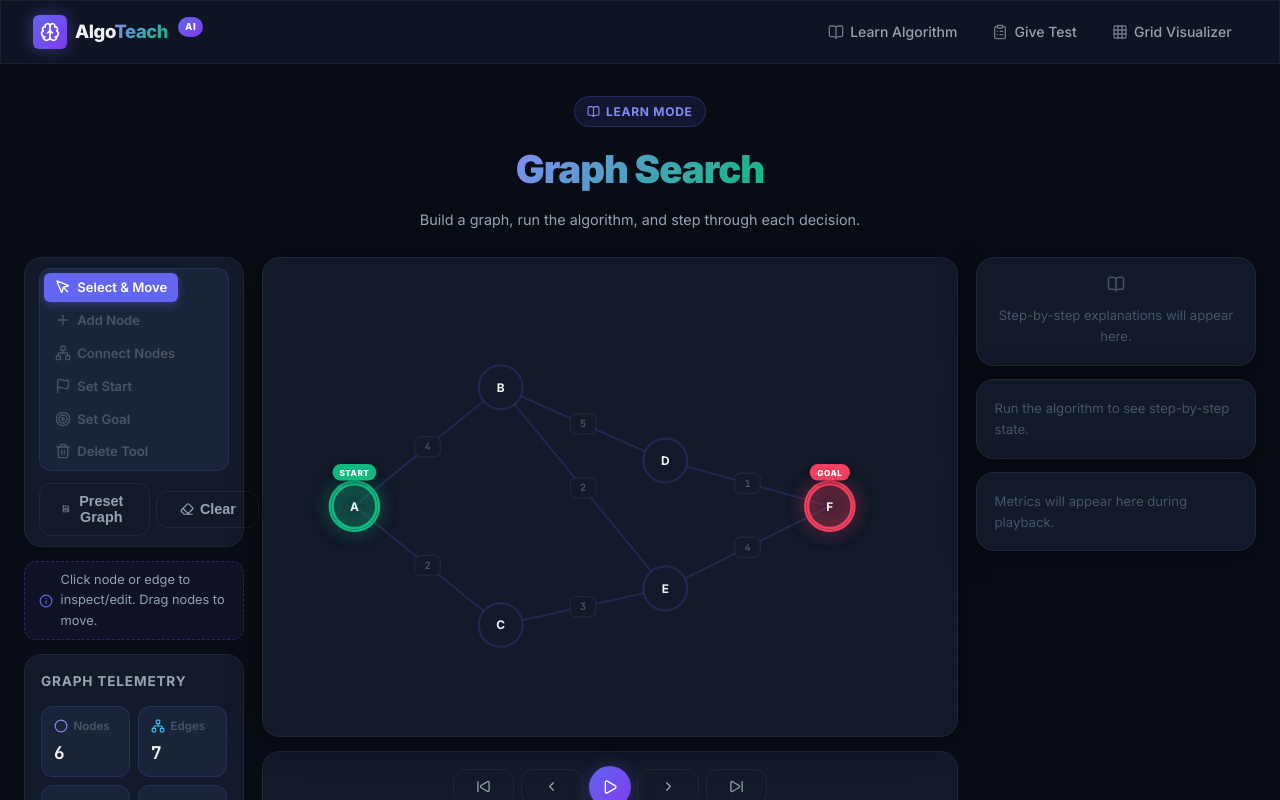
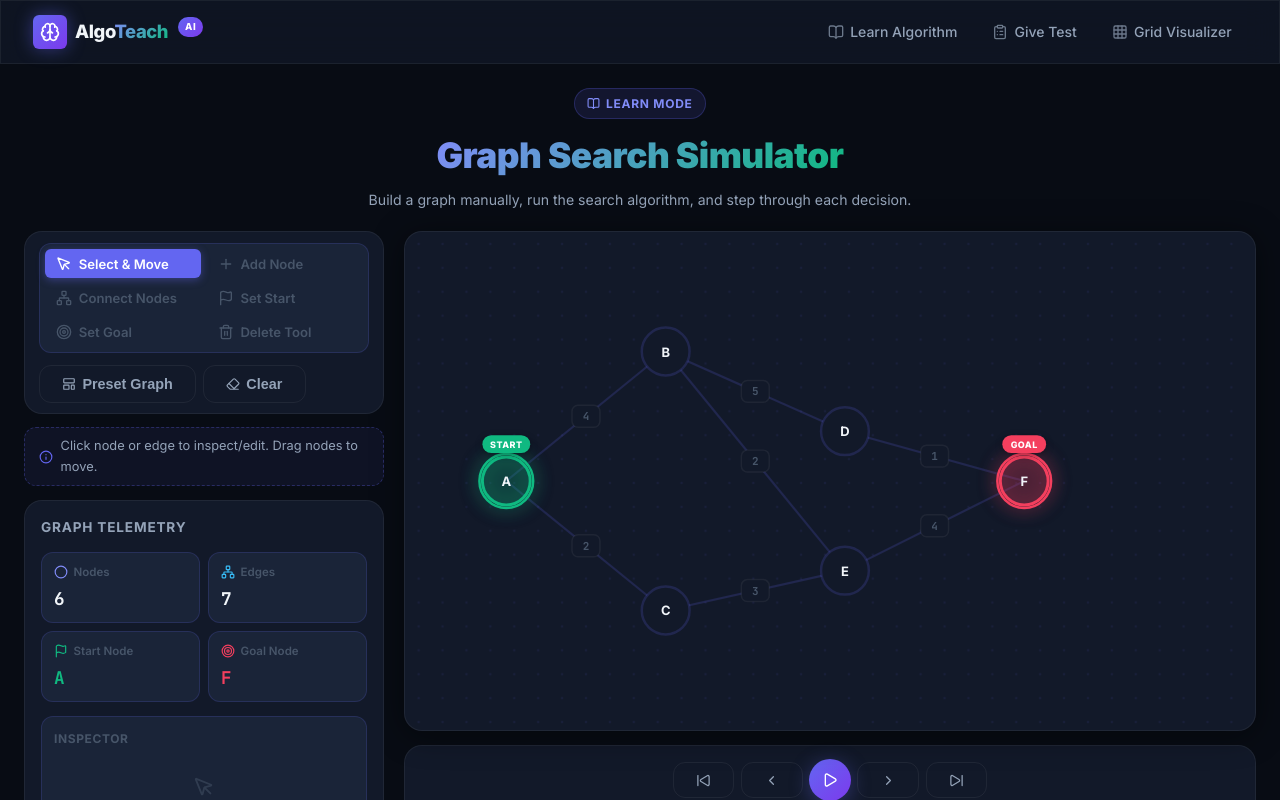
Before and after one commit to Md-Shahed-Chowdhury/AlgoTech-AI, a React (Vite) app: page /graph/learn in a window 1280 px wide. Shown: the top 800 px of the page. Built offline with nearby package versions, Linux system fonts and the light colour scheme.

Commit message:
z index problem fixed

```diff
--- a/src/features/graph/components/GraphBuilder/GraphBuilder.module.css
+++ b/src/features/graph/components/GraphBuilder/GraphBuilder.module.css
@@ -19,14 +19,15 @@
 }
 
 .toolsGroup {
-  display: flex;
-  flex-wrap: wrap;
-  align-items: center;
-  gap: 0.25rem;
+  display: grid;
+  grid-template-columns: repeat(2, 1fr);
+  gap: 0.35rem;
   background: var(--bg-elevated);
-  padding: 0.25rem;
+  padding: 0.35rem;
   border-radius: var(--r-md);
   border: 1px solid var(--border);
+  width: 100%;
+  box-sizing: border-box;
 }
 
 .toolButton {
--- a/src/features/graph/components/LearnModePage/LearnModePage.jsx
+++ b/src/features/graph/components/LearnModePage/LearnModePage.jsx
@@ -1,33 +1,30 @@
 /**
  * LearnModePage.jsx
  * ─────────────────────────────────────────────────────────────────────────────
- * The Graph Search Learn Mode page.
- * Composes: GraphBuilder + GraphCanvas + PlaybackControls +
- *           AlgorithmStatePanel + MetricsPanel + ExplanationPanel
- *
- * Route: /graph/learn/:algorithmId  (registered in App.jsx in next phase)
- *
- * STUB — layout shell only, no full UI yet.
+ * Graph Search Learn Mode Page.
+ * Master 2-column layout:
+ *   - Left: GraphBuilder (toolbar, hints, telemetry, node/edge inspector)
+ *   - Right: GraphCanvas + PlaybackControls + Info Panels Grid
  */
 
 import { BookOpen } from 'lucide-react'
 import { useParams } from 'react-router-dom'
-import { useGraphStore }     from '../../store/useGraphStore.js'
+import { useGraphStore } from '../../store/useGraphStore.js'
 import { useAlgorithmStore } from '../../store/useAlgorithmStore.js'
-import { ALGORITHM_META }    from '../../types/graphTypes.js'
+import { ALGORITHM_META } from '../../types/graphTypes.js'
 
-import GraphCanvas        from '../GraphCanvas/GraphCanvas.jsx'
-import GraphBuilder       from '../GraphBuilder/GraphBuilder.jsx'
-import PlaybackControls   from '../PlaybackControls/PlaybackControls.jsx'
+import GraphCanvas from '../GraphCanvas/GraphCanvas.jsx'
+import GraphBuilder from '../GraphBuilder/GraphBuilder.jsx'
+import PlaybackControls from '../PlaybackControls/PlaybackControls.jsx'
 import AlgorithmStatePanel from '../AlgorithmStatePanel/AlgorithmStatePanel.jsx'
-import MetricsPanel       from '../MetricsPanel/MetricsPanel.jsx'
-import ExplanationPanel   from '../ExplanationPanel/ExplanationPanel.jsx'
+import MetricsPanel from '../MetricsPanel/MetricsPanel.jsx'
+import ExplanationPanel from '../ExplanationPanel/ExplanationPanel.jsx'
 
 import styles from './LearnModePage.module.css'
 
 export default function LearnModePage() {
   const { algorithmId } = useParams()
-  const graph   = useGraphStore(s => s.graph)
+  const graph = useGraphStore(s => s.graph)
   const prepare = useAlgorithmStore(s => s.prepare)
   const setAlgorithm = useAlgorithmStore(s => s.setAlgorithm)
 
@@ -47,32 +44,33 @@ export default function LearnModePage() {
           <BookOpen size={13} /> Learn Mode
         </div>
         <h1 className={styles.title}>
-          <span className="gradient-text">{meta?.name ?? 'Graph Search'}</span>
+          <span className="gradient-text">{meta?.name ?? 'Graph Search Simulator'}</span>
         </h1>
         <p className={styles.sub}>
-          {meta?.description ?? 'Build a graph, run the algorithm, and step through each decision.'}
+          {meta?.description ?? 'Build a graph manually, run the search algorithm, and step through each decision.'}
         </p>
       </div>
 
       {/* ── Main layout ─────────────────────────────────────────────────── */}
       <div className={styles.layout}>
-        {/* Left sidebar: builder tools */}
+        {/* Left column: builder toolbar, tools, hints & inspector */}
         <aside className={styles.sidebar}>
           <GraphBuilder onRun={handleRun} />
         </aside>
 
-        {/* Centre: canvas + playback */}
-        <main className={styles.canvasArea}>
-          <GraphCanvas width={760} height={480} />
-          <PlaybackControls />
+        {/* Right column: canvas area + playback + info panels */}
+        <main className={styles.mainContent}>
+          <div className={styles.canvasArea}>
+            <GraphCanvas width={850} height={500} />
+            <PlaybackControls />
+          </div>
+
+          <div className={styles.panelsGrid}>
+            <ExplanationPanel />
+            <AlgorithmStatePanel />
+            <MetricsPanel />
+          </div>
         </main>
-
-        {/* Right sidebar: panels */}
-        <aside className={styles.panels}>
-          <ExplanationPanel />
-          <AlgorithmStatePanel />
-          <MetricsPanel />
-        </aside>
       </div>
     </div>
   )
--- a/src/features/graph/components/LearnModePage/LearnModePage.module.css
+++ b/src/features/graph/components/LearnModePage/LearnModePage.module.css
@@ -1,15 +1,19 @@
 /* LearnModePage.module.css */
 
 .page {
-  max-width: 1400px;
+  max-width: 1550px;
   margin: 0 auto;
-  padding: 2rem 1.5rem;
+  padding: 1.5rem;
   display: flex;
   flex-direction: column;
-  gap: 1.5rem;
+  gap: 1.25rem;
+  width: 100%;
+  box-sizing: border-box;
 }
 
-.header { text-align: center; }
+.header {
+  text-align: center;
+}
 
 .pill {
   display: inline-flex;
@@ -20,61 +24,72 @@
   letter-spacing: 0.06em;
   text-transform: uppercase;
   color: var(--accent-light);
-  background: rgba(99,102,241,0.12);
-  border: 1px solid rgba(99,102,241,0.25);
+  background: rgba(99, 102, 241, 0.12);
+  border: 1px solid rgba(99, 102, 241, 0.25);
   padding: 0.3rem 0.75rem;
   border-radius: 999px;
-  margin-bottom: 0.75rem;
+  margin-bottom: 0.5rem;
 }
 
 .title {
-  font-size: clamp(1.6rem, 3.5vw, 2.4rem);
+  font-size: clamp(1.6rem, 3.5vw, 2.2rem);
   font-weight: 900;
-  letter-spacing: -1px;
-  margin-bottom: 0.5rem;
+  letter-spacing: -0.5px;
+  margin-bottom: 0.35rem;
 }
 
 .sub {
   color: var(--text-2);
-  font-size: 0.9rem;
-  max-width: 560px;
+  font-size: 0.88rem;
+  max-width: 600px;
   margin: 0 auto;
-  line-height: 1.7;
+  line-height: 1.6;
 }
 
-/* 3-column layout */
+/* Master 2-column layout with minmax(0, 1fr) to strictly contain children */
 .layout {
   display: grid;
-  grid-template-columns: 220px 1fr 280px;
-  gap: 1.1rem;
+  grid-template-columns: 360px minmax(0, 1fr);
+  gap: 1.25rem;
   align-items: start;
+  width: 100%;
 }
 
 .sidebar {
   position: sticky;
   top: 80px;
+  z-index: 10;
+}
+
+.mainContent {
+  display: flex;
+  flex-direction: column;
+  gap: 1.25rem;
+  min-width: 0; /* Prevents flex children from pushing grid width */
 }
 
 .canvasArea {
   display: flex;
   flex-direction: column;
-  gap: 0.9rem;
+  gap: 0.85rem;
+  position: relative;
+  z-index: 5;
+  min-width: 0;
 }
 
-.panels {
-  display: flex;
-  flex-direction: column;
-  gap: 0.85rem;
-  position: sticky;
-  top: 80px;
+.panelsGrid {
+  display: grid;
+  grid-template-columns: repeat(auto-fit, minmax(300px, 1fr));
+  gap: 1.1rem;
+  width: 100%;
 }
 
-/* Responsive: collapse to single column on small screens */
-@media (max-width: 1024px) {
+/* Responsive: collapse to single column on smaller screens */
+@media (max-width: 1100px) {
   .layout {
     grid-template-columns: 1fr;
   }
-  .sidebar, .panels {
+  .sidebar {
     position: static;
   }
 }
--- a/src/pages/LearnPage.jsx
+++ b/src/pages/LearnPage.jsx
@@ -1,13 +1,13 @@
 import { useNavigate } from 'react-router-dom'
-import { BookOpen, Play, Layers, ChevronRight } from 'lucide-react'
+import { BookOpen, ClipboardList } from 'lucide-react'
 import styles from './LearnPage.module.css'
 
 const TOPICS = [
-  { id: 'bfs',    name: 'Breadth-First Search (BFS)', tag: 'Graph Search', complexity: 'O(V+E)',     color: '#6366f1', route: '/graph/learn/bfs' },
-  { id: 'dfs',    name: 'Depth-First Search (DFS)',   tag: 'Graph Search', complexity: 'O(V+E)',     color: '#8b5cf6', route: '/graph/learn/dfs' },
-  { id: 'ucs',    name: 'Uniform Cost Search (UCS)',  tag: 'Graph Search', complexity: 'O(V log V)', color: '#10b981', route: '/graph/learn/ucs' },
-  { id: 'greedy', name: 'Greedy Best-First Search',   tag: 'Graph Search', complexity: 'O(V log V)', color: '#f59e0b', route: '/graph/learn/greedy' },
-  { id: 'astar',  name: 'A* Search Algorithm',        tag: 'Graph Search', complexity: 'O(V log V)', color: '#f43f5e', route: '/graph/learn/astar' },
+  { id: 'bfs',    name: 'Breadth-First Search (BFS)', tag: 'Graph Search', complexity: 'O(V+E)',     color: '#6366f1' },
+  { id: 'dfs',    name: 'Depth-First Search (DFS)',   tag: 'Graph Search', complexity: 'O(V+E)',     color: '#8b5cf6' },
+  { id: 'ucs',    name: 'Uniform Cost Search (UCS)',  tag: 'Graph Search', complexity: 'O(V log V)', color: '#10b981' },
+  { id: 'greedy', name: 'Greedy Best-First Search',   tag: 'Graph Search', complexity: 'O(V log V)', color: '#f59e0b' },
+  { id: 'astar',  name: 'A* Search Algorithm',        tag: 'Graph Search', complexity: 'O(V log V)', color: '#f43f5e' },
 ]
 
 export default function LearnPage() {
@@ -24,13 +24,13 @@ export default function LearnPage() {
           Master <span className="gradient-text">Algorithms</span>
         </h1>
         <p className={styles.sub}>
-          Pick any algorithm below to study it with interactive animations and step-by-step explanations.
+          Pick any algorithm below to study it with interactive animations, step-by-step explanations, or test your knowledge in Exam mode.
         </p>
       </div>
 
       {/* Grid */}
       <div className={styles.grid}>
-        {TOPICS.map(({ id, name, tag, complexity, color, route }) => (
+        {TOPICS.map(({ id, name, tag, complexity, color }) => (
           <article key={id} className={`card ${styles.card}`}>
             <div className={styles.cardTop}>
               <span className={styles.tag} style={{ color, background: `${color}18` }}>{tag}</span>
@@ -41,15 +41,15 @@ export default function LearnPage() {
               <button
                 className={`btn btn-primary ${styles.actionBtn}`}
                 style={{ '--c': color }}
-                onClick={() => route ? navigate(route) : navigate('/graph/learn')}
+                onClick={() => navigate(`/graph/learn/${id}`)}
               >
-                <Play size={13} /> Visualize
+                <BookOpen size={13} /> Learn
               </button>
               <button
                 className={`btn btn-ghost ${styles.actionBtn}`}
-                onClick={() => route ? navigate(route) : navigate('/graph/learn')}
+                onClick={() => navigate(`/graph/exam/${id}`)}
               >
-                <Layers size={13} /> Explain
+                <ClipboardList size={13} /> Give Test
               </button>
             </div>
           </article>
```
